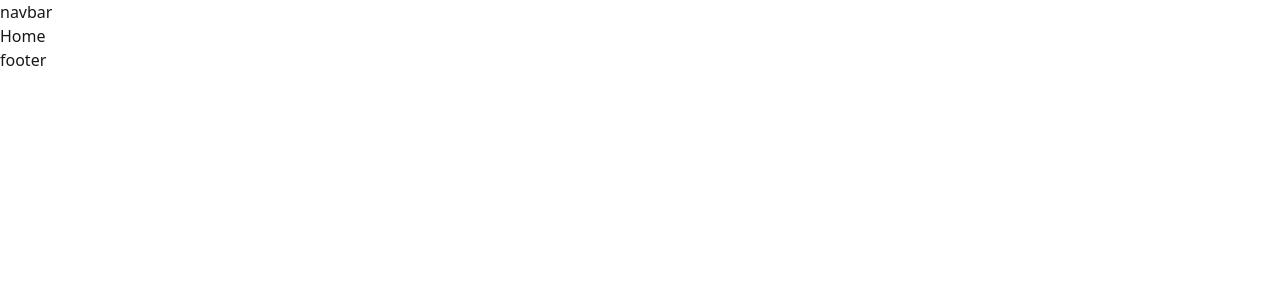
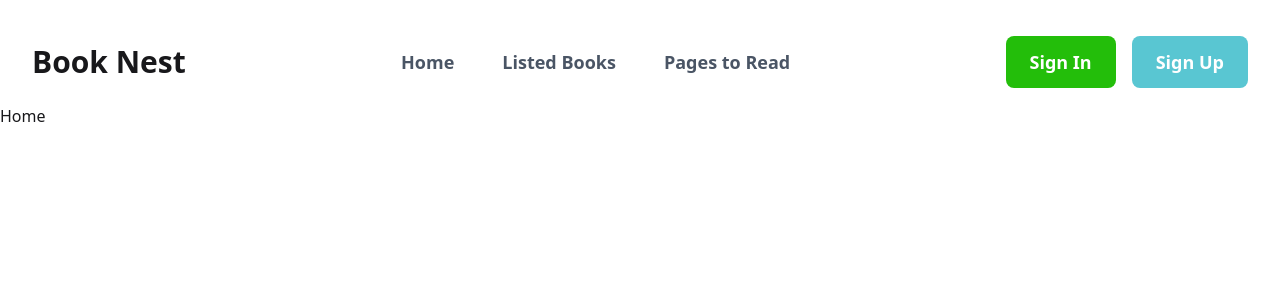
Before and after one commit to obaidullah-miazi-dev/BookNest, a React (Vite) app: page / in a window 1280 px wide. Shown: the top 300 px of the page. Built offline with nearby package versions, Linux system fonts and the light colour scheme.

Commit message:
navbar added

```diff
--- a/index.html
+++ b/index.html
@@ -4,7 +4,7 @@
     <meta charset="UTF-8" />
     <link rel="icon" type="image/svg+xml" href="/vite.svg" />
     <meta name="viewport" content="width=device-width, initial-scale=1.0" />
-    <title>booknest</title>
+    <title>BookNest</title>
   </head>
   <body>
     <div id="root"></div>
--- a/package.json
+++ b/package.json
@@ -11,6 +11,8 @@
   },
   "dependencies": {
     "@tailwindcss/vite": "^4.1.14",
+    "lucide": "^0.544.0",
+    "lucide-react": "^0.544.0",
     "react": "^19.1.1",
     "react-dom": "^19.1.1",
     "react-router": "^7.9.3",
--- /dev/null
+++ b/src/Components/Container.jsx
@@ -0,0 +1,7 @@
+import React from 'react';
+
+const Container = ({children}) => {
+    return <div className="container mx-auto">{children}</div>;
+};
+
+export default Container;
--- a/src/Components/Footer.jsx
+++ b/src/Components/Footer.jsx
@@ -3,7 +3,7 @@ import React from 'react';
 const Footer = () => {
     return (
         <div>
-            <h1>footer</h1>
+
         </div>
     );
 };
--- a/src/Components/Navbar.jsx
+++ b/src/Components/Navbar.jsx
@@ -1,9 +1,62 @@
 import React from 'react';
+import Container from './Container';
+import { Menu } from 'lucide-react';
 
 const Navbar = () => {
     return (
-        <div>
-            <h1>navbar</h1>
+        <div className=" bg-white">
+            <Container>
+                <nav className="px-8 py-4 flex justify-between items-center mt-5">
+                    <a href='body' className="md:text-3xl text-sm font-bold cursor-pointer">Book Nest</a>
+                    <div className='md:flex hidden items-center gap-12 font-semibold text-lg'>
+                        <a href="#home" className="text-gray-600">
+                            Home
+                        </a>
+                        <a href="#home" className="text-gray-600">
+                            Listed Books
+                        </a>
+                        <a href="#home" className="text-gray-600">
+                            Pages to Read
+                        </a>
+                    </div>
+
+                    <div className="md:flex hidden items-center gap-12 font-semibold text-lg">
+
+                        <div>
+                            <button className="bg-[#23BE0A] text-white px-6 py-3 font-semibold rounded-lg hover:cursor-pointer mr-4">
+                                Sign In
+                            </button>
+                            <button className="bg-[#59C6D2] text-white px-6 py-3 font-semibold rounded-lg hover:cursor-pointer">
+                                Sign Up
+                            </button>
+                        </div>
+                    </div>
+                    <div className="block md:hidden">
+                        <div className="drawer">
+                            <input id="my-drawer" type="checkbox" className="drawer-toggle" />
+                            <div className="drawer-content">
+
+                                <label htmlFor="my-drawer" className="btn drawer-button"><Menu /></label>
+                            </div>
+                            <div className="drawer-side w-5/10">
+                                <label htmlFor="my-drawer" aria-label="close sidebar" className="drawer-overlay"></label>
+                                <ul className="menu bg-base-200 text-base-content min-h-full w-80 p-4 space-y-4 font-semibold">
+
+                                    <a href="#home" className="text-gray-600">
+                                        Home
+                                    </a>
+                                    <a href="#home" className="text-gray-600">
+                                        Listed Books
+                                    </a>
+                                    <a href="#home" className="text-gray-600">
+                                        Pages to Read
+                                    </a>
+                                </ul>
+                            </div>
+                        </div>
+                    </div>
+                </nav>
+            </Container>
         </div>
     );
 };
```
Also changed, not shown: 1 other file (tests, documents, lock files or other folders).
